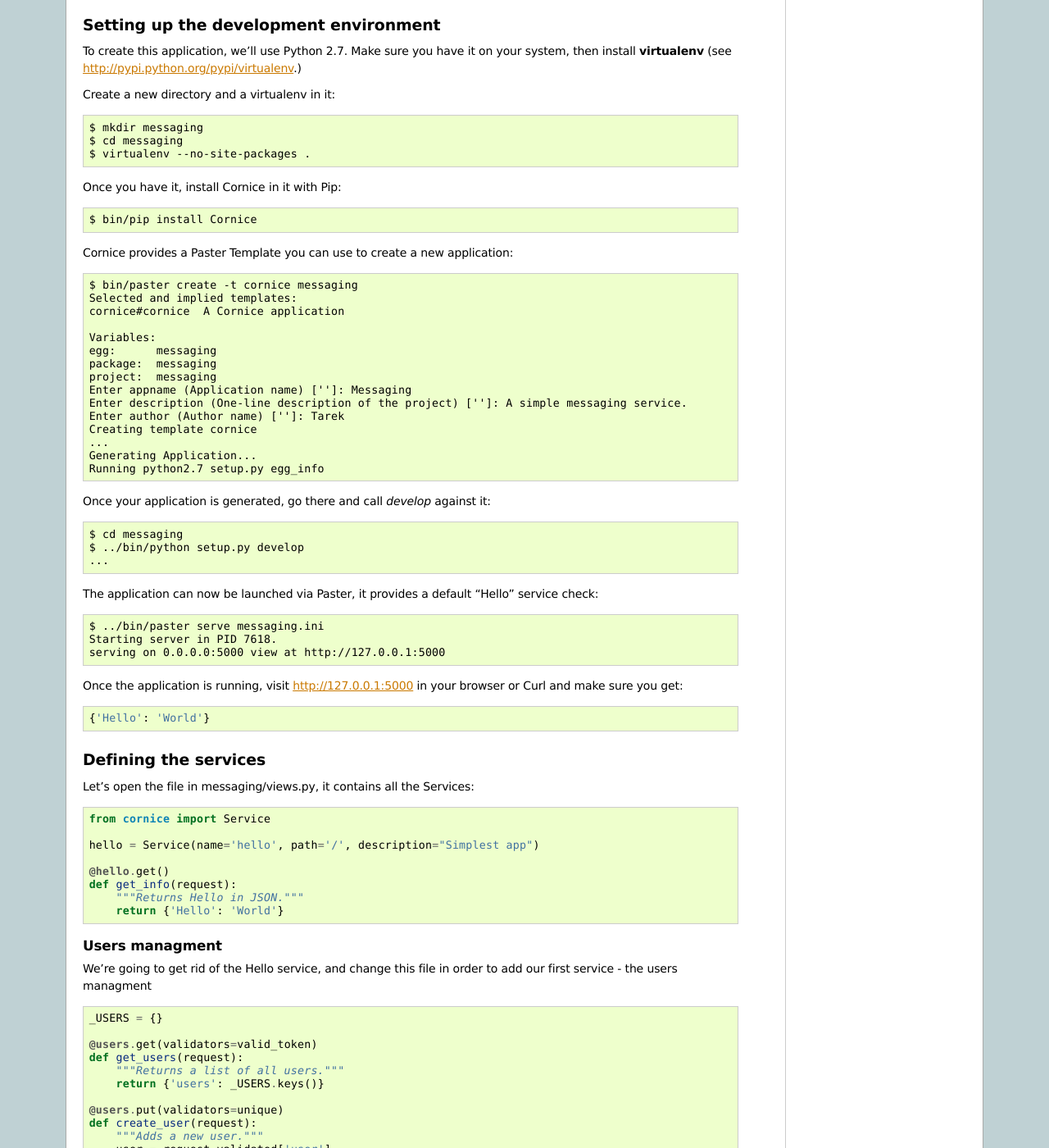
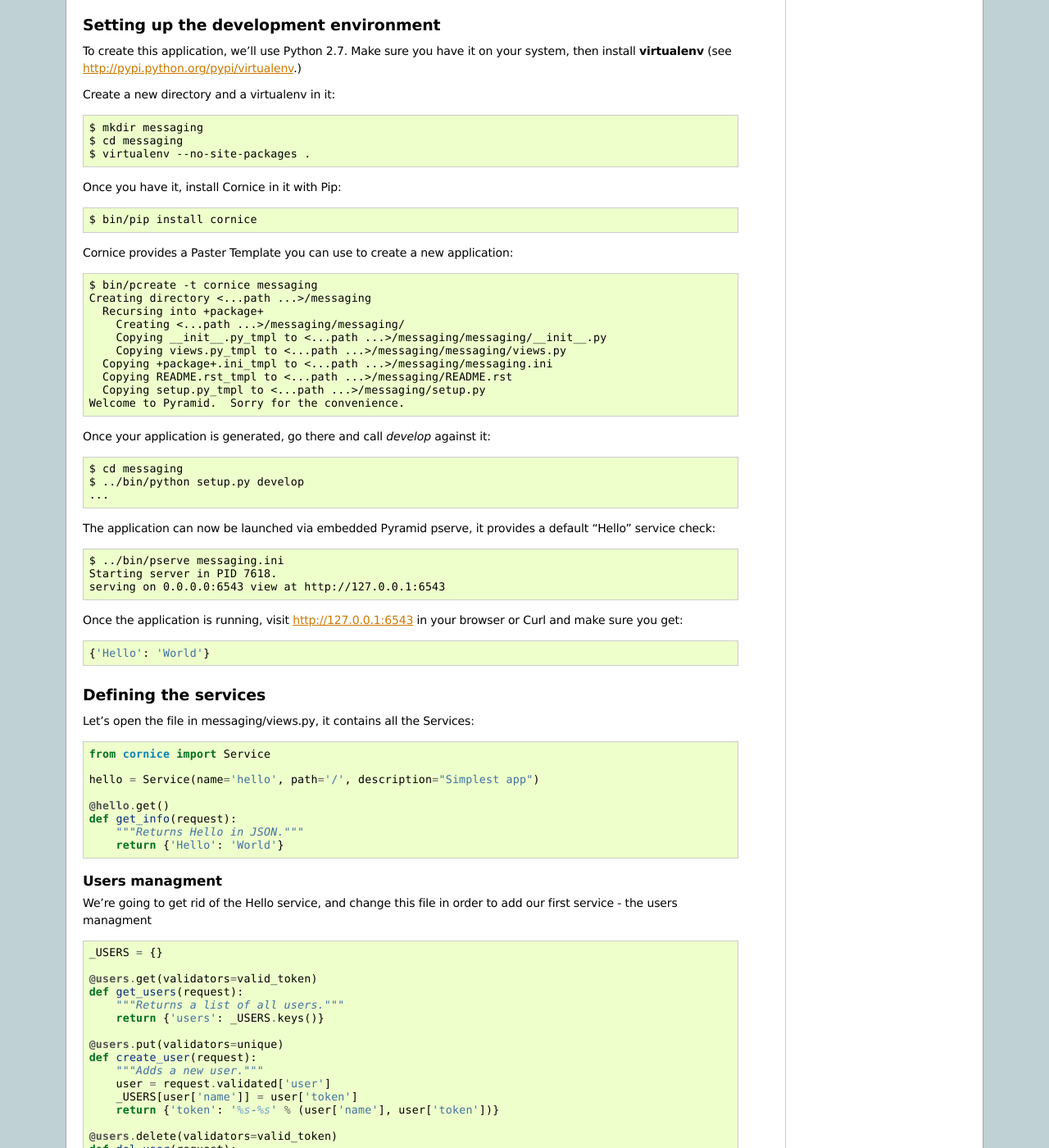
Before and after one commit to Cornices/cornice, a Sphinx documentation site: the page built from docs/source/tutorial.rst, in a window 1280 px wide and 1400 px high, scrolled down 634 px. Shown: the whole window at 82% size. Built offline with Sphinx 7.4.7, drawn with Linux system fonts in a browser that asks for light colours; some of the changed text lies outside the part shown.

Commit message:
Support for pyramid 1.3: use pserve/pcreate instead of paster mozilla-services/cornice#50

```diff
--- a/docs/source/quickstart.rst
+++ b/docs/source/quickstart.rst
@@ -11,7 +11,7 @@
 
 That'll give you a Paster template to use::
 
-    $ paster create -t cornice project
+    $ pcreate -t cornice project
     ...
 
 The template creates a working Cornice application.
--- a/docs/source/tutorial.rst
+++ b/docs/source/tutorial.rst
@@ -51,27 +51,21 @@
 
 Once you have it, install Cornice in it with Pip::
 
-    $ bin/pip install Cornice
+    $ bin/pip install cornice
 
 Cornice provides a Paster Template you can use to create a new
 application::
 
-    $ bin/paster create -t cornice messaging
-    Selected and implied templates:
-    cornice#cornice  A Cornice application
-
-    Variables:
-    egg:      messaging
-    package:  messaging
-    project:  messaging
-    Enter appname (Application name) ['']: Messaging
-    Enter description (One-line description of the project) ['']: A simple messaging service.
-    Enter author (Author name) ['']: Tarek
-    Creating template cornice
-    ...
-    Generating Application...
-    Running python2.7 setup.py egg_info
-
+    $ bin/pcreate -t cornice messaging
+    Creating directory <...path ...>/messaging
+      Recursing into +package+
+        Creating <...path ...>/messaging/messaging/
+        Copying __init__.py_tmpl to <...path ...>/messaging/messaging/__init__.py
+        Copying views.py_tmpl to <...path ...>/messaging/messaging/views.py
+      Copying +package+.ini_tmpl to <...path ...>/messaging/messaging.ini
+      Copying README.rst_tmpl to <...path ...>/messaging/README.rst
+      Copying setup.py_tmpl to <...path ...>/messaging/setup.py
+    Welcome to Pyramid.  Sorry for the convenience.
 
 Once your application is generated, go there and call *develop* against it::
 
@@ -79,14 +73,14 @@
     $ ../bin/python setup.py develop
     ...
 
-The application can now be launched via Paster, it provides a default "Hello"
+The application can now be launched via embedded Pyramid pserve, it provides a default "Hello"
 service check::
 
-    $ ../bin/paster serve messaging.ini
+    $ ../bin/pserve messaging.ini
     Starting server in PID 7618.
-    serving on 0.0.0.0:5000 view at http://127.0.0.1:5000
+    serving on 0.0.0.0:6543 view at http://127.0.0.1:6543
 
-Once the application is running, visit http://127.0.0.1:5000 in your browser or
+Once the application is running, visit http://127.0.0.1:6543 in your browser or
 Curl and make sure you get::
 
     {'Hello': 'World'}
@@ -200,19 +194,19 @@
 Let's try our application so far with CURL::
 
 
-    $ curl http://localhost:5000/users
+    $ curl http://localhost:6543/users
     {"status": "error", "errors": [{"location": "header",
                                     "name": "X-Messaging-Token",
                                     "description": "No token"}]}
 
-    $ curl -X PUT http://localhost:5000/users -d 'tarek'
+    $ curl -X PUT http://localhost:6543/users -d 'tarek'
     {"token": "tarek-a15fa2ea620aac8aad3e1b97a64200ed77dc7524"}
 
 
-    $ curl http://localhost:5000/users -H "X-Messaging-Token:tarek-a15fa2ea620aac8aad3e1b97a64200ed77dc7524"
+    $ curl http://localhost:6543/users -H "X-Messaging-Token:tarek-a15fa2ea620aac8aad3e1b97a64200ed77dc7524"
     {'users': ['tarek']}
 
-    $ curl -X DELETE http://localhost:5000/users -H "X-Messaging-Token:tarek-a15fa2ea620aac8aad3e1b97a64200ed77dc7524"
+    $ curl -X DELETE http://localhost:6543/users -H "X-Messaging-Token:tarek-a15fa2ea620aac8aad3e1b97a64200ed77dc7524"
     {'Goodbye': 'tarek}
 
 
```
Also changed, not shown: setup.py (+5 -5 lines), 15 other files.
